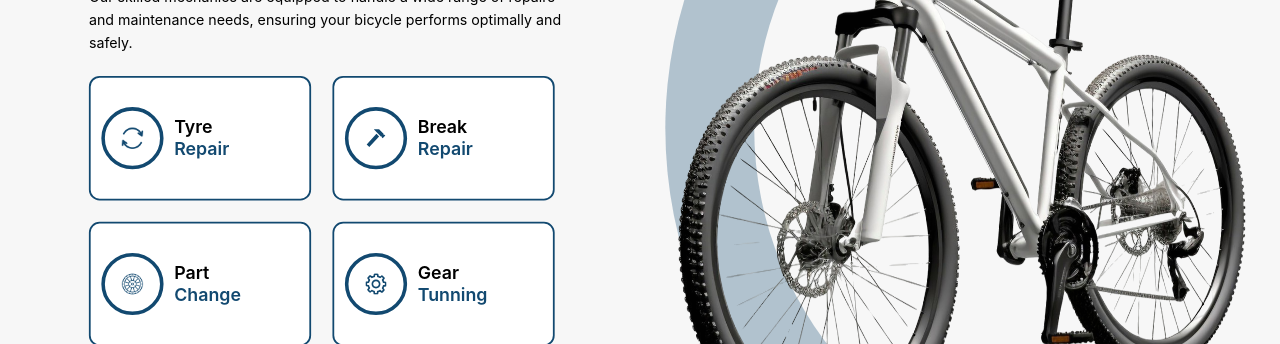
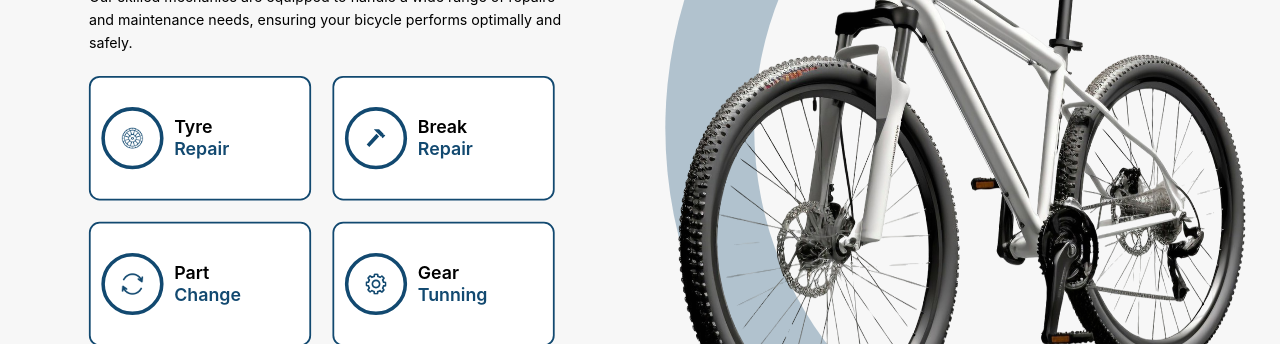
Before and after one commit to Aryanranjan1/kedai-basikal-sukmar, a Next.js app: page /services in a window 1280 px wide. Shown: the part 900-1244 px from the top of the page. Built offline with nearby package versions, Linux system fonts and the light colour scheme.

Commit message:
corrected icon in repair service

```diff
--- a/src/components/sections/RepairServiceHero.tsx
+++ b/src/components/sections/RepairServiceHero.tsx
@@ -90,7 +90,7 @@ export default function RepairServiceHero() {
             {/* Service Cards Grid */}
             <div className="grid grid-cols-2 gap-6">
               <ServiceCard
-                icon={<Image src="/images/refresh.png" alt="Tyre Repair Icon" width={24} height={24} />}
+                icon={<Image src="/images/tyre.png" alt="Tyre Repair Icon" width={24} height={24} />}
                 title1="Tyre"
                 title2="Repair"
               />
@@ -100,7 +100,7 @@ export default function RepairServiceHero() {
                 title2="Repair"
               />
               <ServiceCard
-                icon={<Image src="/images/tyre.png" alt="Part Change Icon" width={24} height={24} />}
+                icon={<Image src="/images/refresh.png" alt="Part Change Icon" width={24} height={24} />}
                 title1="Part"
                 title2="Change"
               />
```
